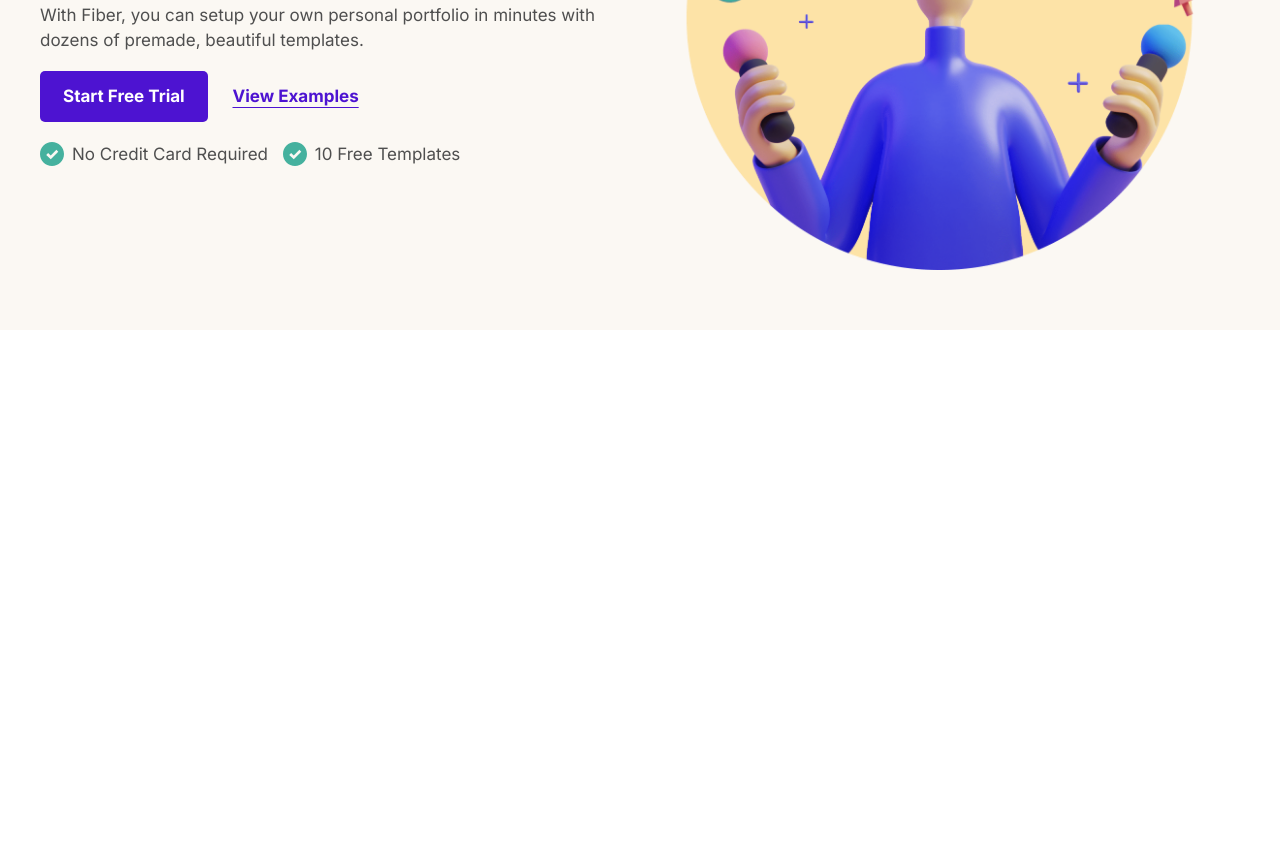
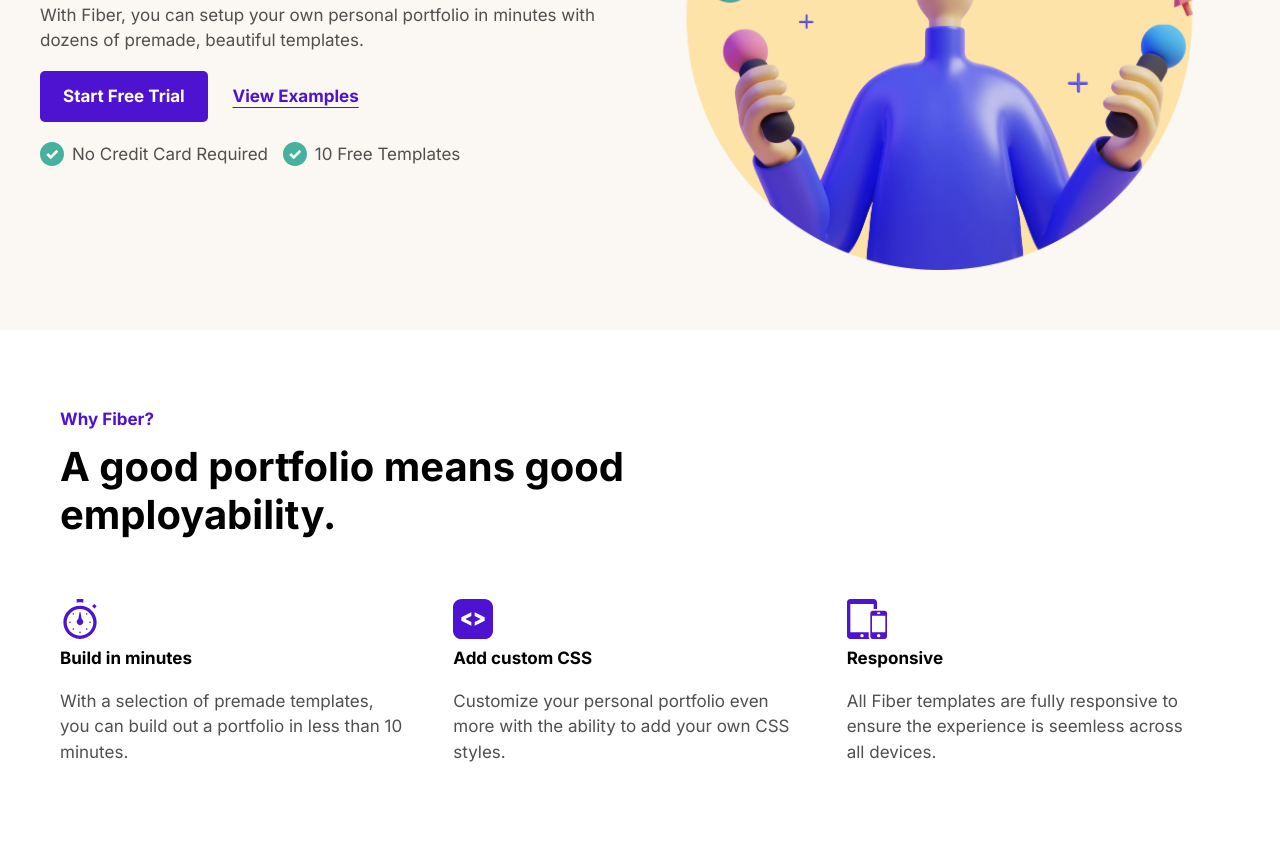
Before and after one commit to ankitraz/fiber-landing-page, a plain HTML site: page playground.html in a window 1280 px wide. Shown: the part 432-1274 px from the top of the page. Before the commit the page ends 800 px from the top, so only its background shows below. Drawn offline with Linux system fonts and the light colour scheme.

Commit message:
added media section

```diff
--- a/playground.html
+++ b/playground.html
@@ -60,6 +60,39 @@
         </div>
       </div>
     </section>
+
+    <section class="block container media-section">
+      <div class="media-section__heading">
+        <p class="colored__text">Why Fiber?</p>
+        <h3>A good portfolio means good employability.</h3>
+      </div>
+      <div class="grid grid--1x3">
+        <div class="media-object">
+          <img src="Assets/time.svg" alt="" />
+          <span>Build in minutes</span>
+          <p>
+            With a selection of premade templates, you can build out a portfolio
+            in less than 10 minutes.
+          </p>
+        </div>
+        <div class="media-object">
+          <img src="Assets/code.svg" alt="" />
+          <span>Add custom CSS</span>
+          <p>
+            Customize your personal portfolio even more with the ability to add
+            your own CSS styles.
+          </p>
+        </div>
+        <div class="media-object">
+          <img src="Assets/allSizes.svg" alt="" />
+          <span>Responsive</span>
+          <p>
+            All Fiber templates are fully responsive to ensure the experience is
+            seemless across all devices.
+          </p>
+        </div>
+      </div>
+    </section>
 <script src="main.js"></script>
 </body>
 </html>
--- a/styles.scss
+++ b/styles.scss
@@ -391,3 +391,40 @@ h3 {
         }
     }
 }
+
+// media-section
+
+.media-section {
+    .media-section__heading {
+        h3{
+            margin-top: 0;
+            margin-bottom: 3rem;
+            line-height: 1.2;
+        }
+
+        .colored__text {
+            margin-bottom: 1rem;
+        }
+    }
+
+    .media-object{
+        padding-bottom: 2.3rem;
+    }
+
+
+    @media screen and (min-width:768px) {
+        .media-section__heading{
+            width: 600px;
+            padding-bottom: 3rem;
+        }
+
+        .grid {
+            column-gap: 2rem;
+        }
+
+        .media-object {
+            padding:0;
+            padding-right: 3rem;
+        }
+    }
+}
```
Also changed, not shown: components/media_section.html (added, +32 -0 lines), index.html (+0 -28 lines), styles.css, 1 other file.
